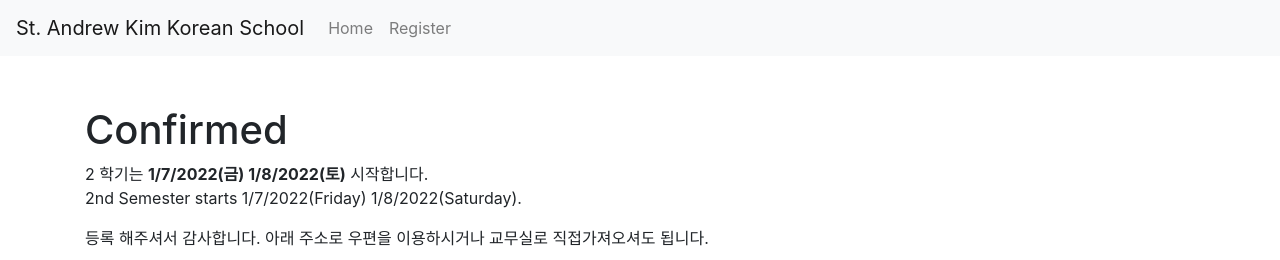
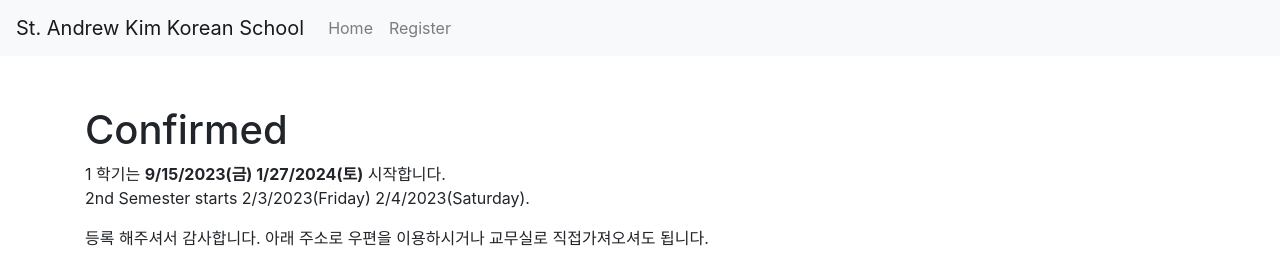
Before and after one commit to koreanschool/registration_app, a React (Create React App) app: page /confirmation in a window 1280 px wide. Shown: the top 260 px of the page. Built offline with nearby package versions, Linux system fonts and the light colour scheme; what stein-js-client would draw is missing.

Commit message:
Update Confirmation.js

```diff
--- a/src/pages/Confirmation.js
+++ b/src/pages/Confirmation.js
@@ -5,8 +5,8 @@
   return (
     <Container style={{marginTop:'50px'}}>
         <h1>Confirmed</h1>
-        <p> 2 학기는 <strong>1/7/2022(금) 1/8/2022(토)</strong> 시작합니다.
-        <br/> 2nd Semester starts 1/7/2022(Friday) 1/8/2022(Saturday).</p>
+        <p> 1 학기는 <strong>9/15/2023(금) 1/27/2024(토)</strong> 시작합니다.
+        <br/> 2nd Semester starts 2/3/2023(Friday) 2/4/2023(Saturday).</p>
 
         <p>등록 해주셔서 감사합니다. 아래 주소로 우편을 이용하시거나 교무실로 직접가져오셔도 됩니다.
         </p>
```
